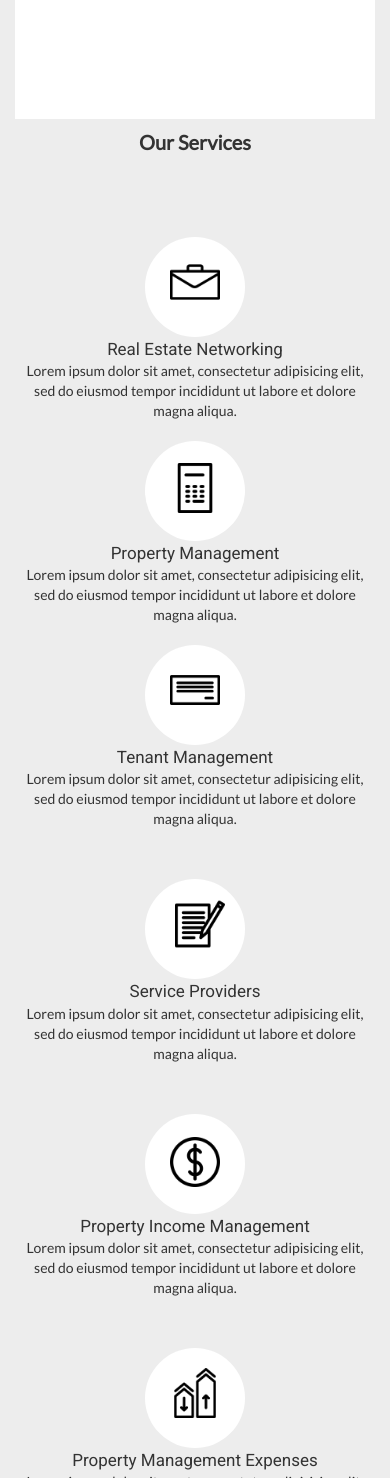
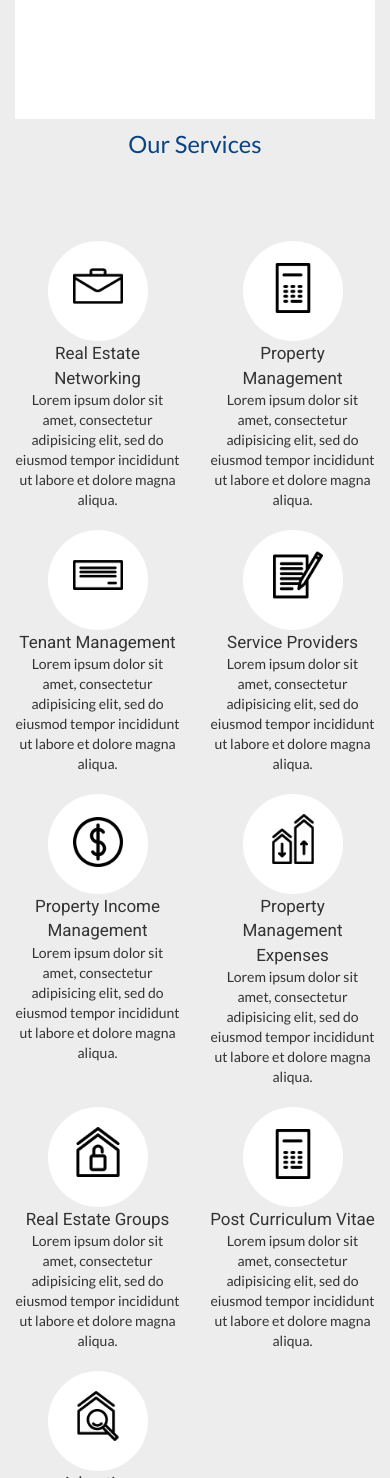
Before and after one commit to Kofacts/KofactsV1, a plain HTML site: page secret/leaser/index.html in a window 390 px wide. Shown: the part 522-2000 px from the top of the page. Drawn offline with Linux system fonts and the light colour scheme.

```diff
--- a/secret/leaser/assets/bs/css/custom/custom.css
+++ b/secret/leaser/assets/bs/css/custom/custom.css
@@ -94,8 +94,14 @@
 span#section2_Header
 {
 	font-size: 20px;
-	font-weight: 600;
+	line-height: 1.4;
 	padding-top: 10px;
+	font-size: 1.7em;
+	color:  #084482;
+}
+span#section2_Header_dd
+{
+
 }
 #section2__row
 {
--- a/secret/leaser/index.html
+++ b/secret/leaser/index.html
@@ -158,7 +158,7 @@
 
     		<center>
     			<div class="row" id="section2__row">
-	    			<div class="col-sm-12 col-lg-4 tada1" >
+	    			<div class="col-sm-4 col-xs-6 col-lg-4 tada1" >
 	    				<center>
 	    					<div class="" style="height: 100px; width: 100px; background: white; border-radius: 100px">
 	    						<img src="assets/flaticon/png/briefcase.png" style="height: 50px; width: 50px; margin-top: 20px;">
@@ -173,7 +173,7 @@
 	    				</span>
 	    			</div>
 
-	    			<div class="col-sm-12 col-lg-4 tada1">
+	    			<div class="col-sm-4 col-xs-6 col-lg-4 tada1">
 	    				<center>
 	    					<div class="" style="height: 100px; width: 100px; background: white; border-radius: 100px">
 	    						<img src="assets/flaticon/png/calculator.png" style="height: 50px; width: 50px; margin-top: 22px;">
@@ -187,7 +187,7 @@
 	    				</span>
 	    			</div>
 
-	    			<div class="col-sm-12 col-lg-4 tada1 ">
+	    			<div class="col-sm-4 col-xs-6 col-lg-4 tada1 ">
 
 	    				<center>
 	    					<div class="" style="height: 100px; width: 100px; background: white; border-radius: 100px">
@@ -203,7 +203,7 @@
 	    				</span>
 	    			</div>
 
-	    			<div class="col-sm-12 col-lg-4 tada">
+	    			<div class="col-sm-4 col-xs-6 col-lg-4 tada1">
 
 	    				<center>
 	    					<div class="" style="height: 100px; width: 100px; background: white; border-radius: 100px">
@@ -219,7 +219,7 @@
 	    				</span>
 	    			</div>
 
-	    			<div class="col-sm-12 col-lg-4 tada">
+	    			<div class="col-sm-4 col-xs-6 col-lg-4 tada1">
 
 
 	    				<center>
@@ -235,7 +235,7 @@
 	    				</span>
 	    			</div>
 
-	    			<div class="col-sm-12 col-lg-4 tada">
+	    			<div class="col-sm-4 col-xs-6 col-lg-4 tada1">
 	    				<center>
 	    					<div class="" style="height: 100px; width: 100px; background: white; border-radius: 100px">
 	    						<img src="assets/flaticon/png/investment.png" style="height: 50px; width: 50px; margin-top: 20px;">
@@ -250,7 +250,7 @@
 	    				</span>
 	    			</div>
 
-	    			<div class="col-sm-12 col-lg-4 tada">
+	    			<div class="col-sm-4 col-xs-6 col-lg-4 tada1">
 
 	    				<center>
 	    					<div class="" style="height: 100px; width: 100px; background: white; border-radius: 100px">
@@ -266,7 +266,7 @@
 	    				</span>
 	    			</div>
 
-	    			<div class="col-sm-12 col-lg-4 tada">
+	    			<div class="col-sm-4 col-xs-6 col-lg-4 tada1">
 
 	    				<center>
 	    					<div class="" style="height: 100px; width: 100px; background: white; border-radius: 100px">
@@ -282,7 +282,7 @@
 	    				</span>
 	    			</div>
 
-	    			<div class="col-sm-12 col-lg-4 tada">
+	    			<div class="col-sm-4 col-xs-6 col-lg-4 tada1">
 
 
 	    				<center>
@@ -311,9 +311,9 @@
     	</center>
     </section>
 
-     <section style="margin-top: 50px;  margin-bottom: 30px;">
+     <section style="margin-top: 80px;  margin-bottom: 30px;">
     	<div class="container">
-    		<center><span id="section2_Header">Featured Properties Around The Globe</span></center>
+    		<center><span id="section2_Header" style="margin-bottom: 10px;">Featured Properties Around The Globe</span></center>
 
     		<center>
 	    		<div class="main_container" style="font-size: 13px">
```
